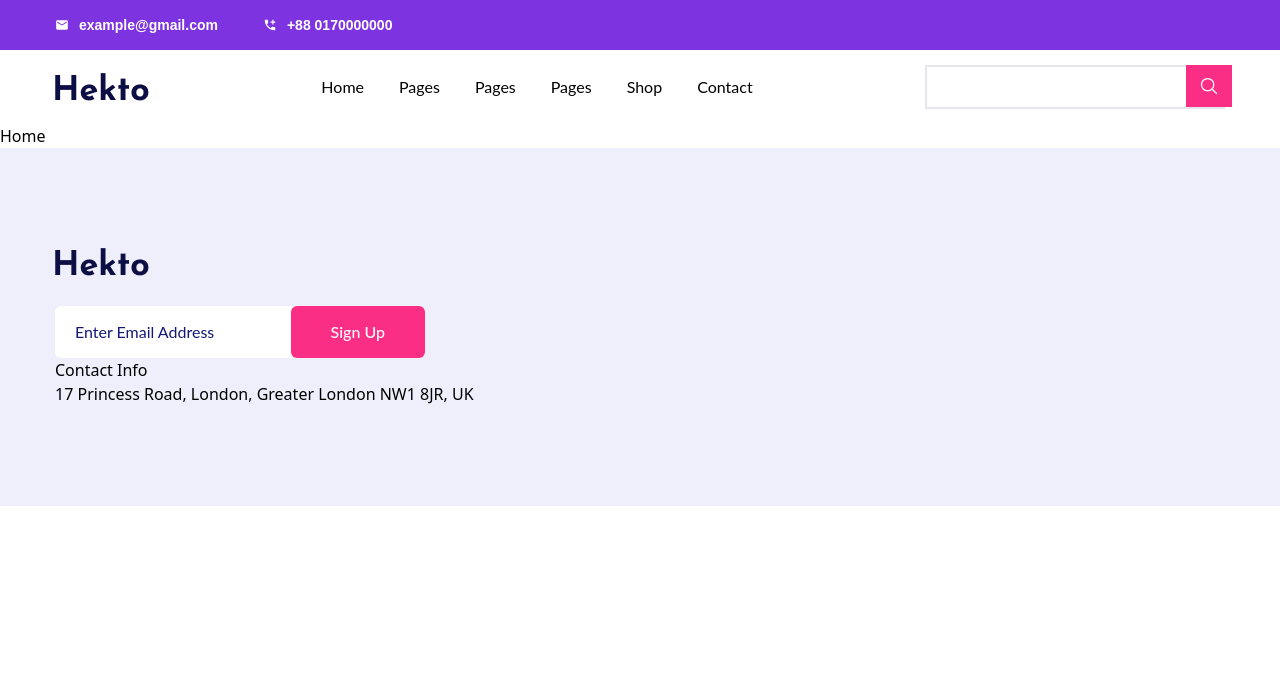
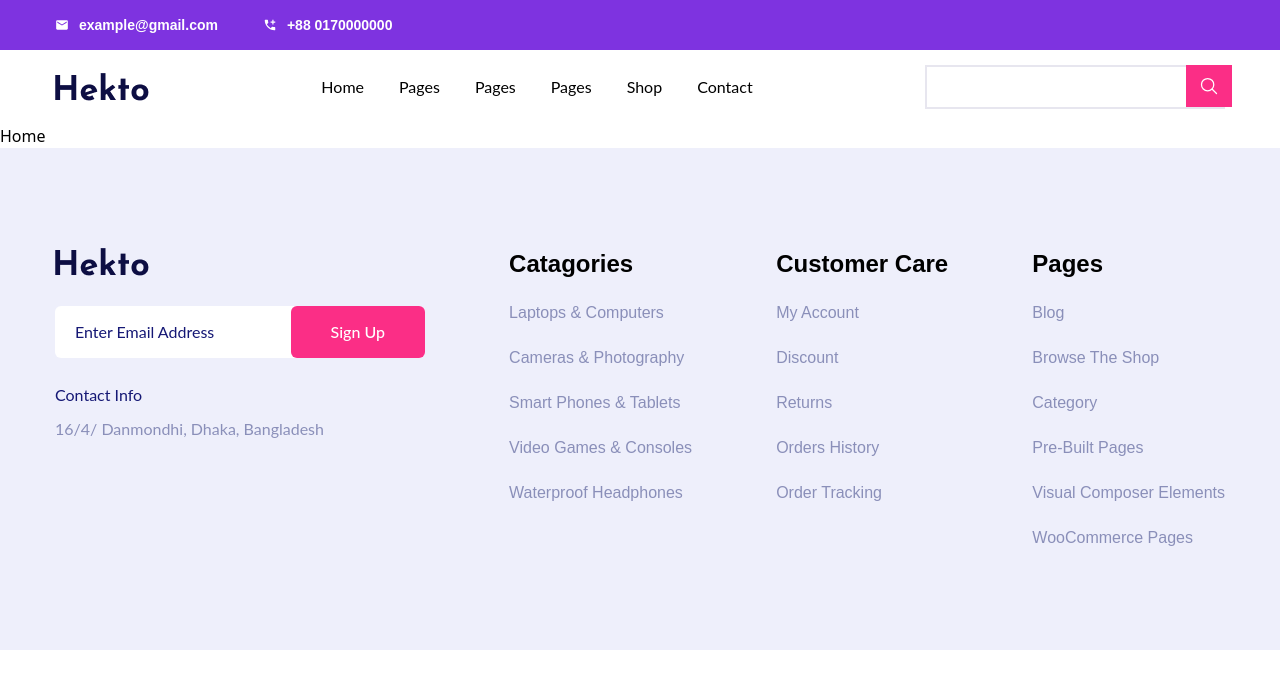
Before and after one commit to siamtalukder484/hekto-ecommerce, a React (Vite) app: page / in a window 1280 px wide. Shown: the top 688 px of the page. Built offline with nearby package versions, Linux system fonts and the light colour scheme.

Commit message:
Footer Part done

```diff
--- a/src/layout/Footer.jsx
+++ b/src/layout/Footer.jsx
@@ -4,12 +4,13 @@ import footerImg from '../assets/images/logo.png'
 import Input from '../componants/Input'
 import Button from '../componants/Button'
 import PeraGrap from '../utilities/PeraGrap'
+import { Link } from 'react-router-dom'
 
 export const Footer = () => {
   return (
     <footer className='py-[100px] bg-footer-bg'>
       <div className='max-w-container mx-auto'>
-        <div>
+        <div className='flex justify-between'>
           <div>
               <div className='pb-[30px]'>
                 <picture>
@@ -20,14 +21,48 @@ export const Footer = () => {
                 <Input placeholder="Enter Email Address" type="email" style=" rounded-md  border-0 outline-0 py-[14px] px-[20px] text-heading-color font-lato text-base font-normal placeholder:text-heading-color placeholder:capitalize placeholder:font-lato placeholder:text-base w-full"/>
                 <Button text="Sign Up" style="bg-btn-color py-[14px] px-[40px] rounded-md text-white font-lato font-medium capitalize absolute top-0 right-0"/>
               </div>
-              <div>
-                <span>Contact Info</span>
-                <PeraGrap text="17 Princess Road, London, Greater London NW1 8JR, UK"/>
+              <div className='pt-[25px]'>
+                <span className='text-heading-color font-lato text-base font-normal capitalize'>Contact Info</span>
+                <PeraGrap text="16/4/ Danmondhi, Dhaka, Bangladesh" style="font-lato text-base font-normal text-pera-color pt-[10px]"/>
               </div>
           </div>
-          <div></div>
-          <div></div>
-          <div></div>
+          <div>
+            <h2 className='text-txt-color font-semibold text-2xl font-Josefin capitalize '>Catagories</h2>
+            <div className='pt-[20px]'>
+              <ul className='flex flex-col gap-[20px]'>
+                <li><Link to="#" className='text-pera-color font-Josefin font-normal capitalize'>Laptops & Computers</Link></li>
+                <li><Link to="#" className='text-pera-color font-Josefin font-normal capitalize'>Cameras & Photography</Link></li>
+                <li><Link to="#" className='text-pera-color font-Josefin font-normal capitalize'>Smart Phones & Tablets</Link></li>
+                <li><Link to="#" className='text-pera-color font-Josefin font-normal capitalize'>Video Games & Consoles</Link></li>
+                <li><Link to="#" className='text-pera-color font-Josefin font-normal capitalize'>Waterproof Headphones</Link></li>
+              </ul>
+            </div>
+          </div>
+          <div>
+            <h2 className='text-txt-color font-semibold text-2xl font-Josefin capitalize '>Customer Care</h2>
+            <div className='pt-[20px]'>
+              <ul className='flex flex-col gap-[20px]'>
+                <li><Link to="#" className='text-pera-color font-Josefin font-normal capitalize'>My Account</Link></li>
+                <li><Link to="#" className='text-pera-color font-Josefin font-normal capitalize'>Discount</Link></li>
+                <li><Link to="#" className='text-pera-color font-Josefin font-normal capitalize'>Returns</Link></li>
+                <li><Link to="#" className='text-pera-color font-Josefin font-normal capitalize'>Orders History</Link></li>
+                <li><Link to="#" className='text-pera-color font-Josefin font-normal capitalize'>Order Tracking</Link></li>
+              </ul>
+            </div>
+          </div>
+          <div>
+            <h2 className='text-txt-color font-semibold text-2xl font-Josefin capitalize '>Pages</h2>
+            <div className='pt-[20px]'>
+              <ul className='flex flex-col gap-[20px]'>
+                <li><Link to="#" className='text-pera-color font-Josefin font-normal capitalize'>Blog</Link></li>
+                <li><Link to="#" className='text-pera-color font-Josefin font-normal capitalize'>Browse the Shop</Link></li>
+                <li><Link to="#" className='text-pera-color font-Josefin font-normal capitalize'>Category</Link></li>
+                <li><Link to="#" className='text-pera-color font-Josefin font-normal capitalize'>Pre-Built Pages</Link></li>
+                <li><Link to="#" className='text-pera-color font-Josefin font-normal capitalize'>Visual Composer Elements</Link></li>
+                <li><Link to="#" className='text-pera-color font-Josefin font-normal capitalize'>WooCommerce Pages</Link></li>
+              </ul>
+            </div>
+          </div>
         </div>
       </div>
     </footer>
```
